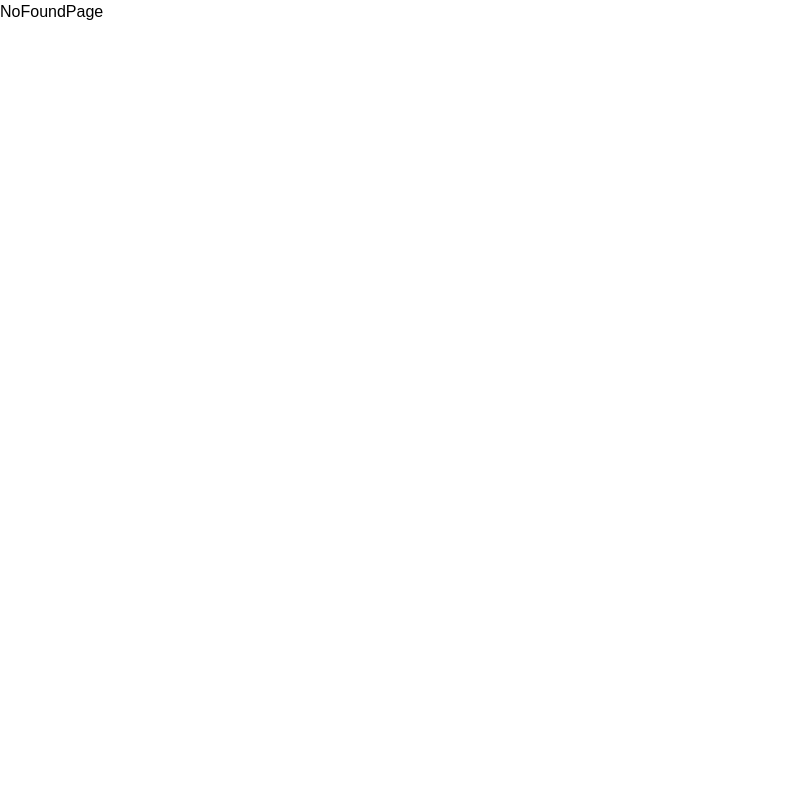
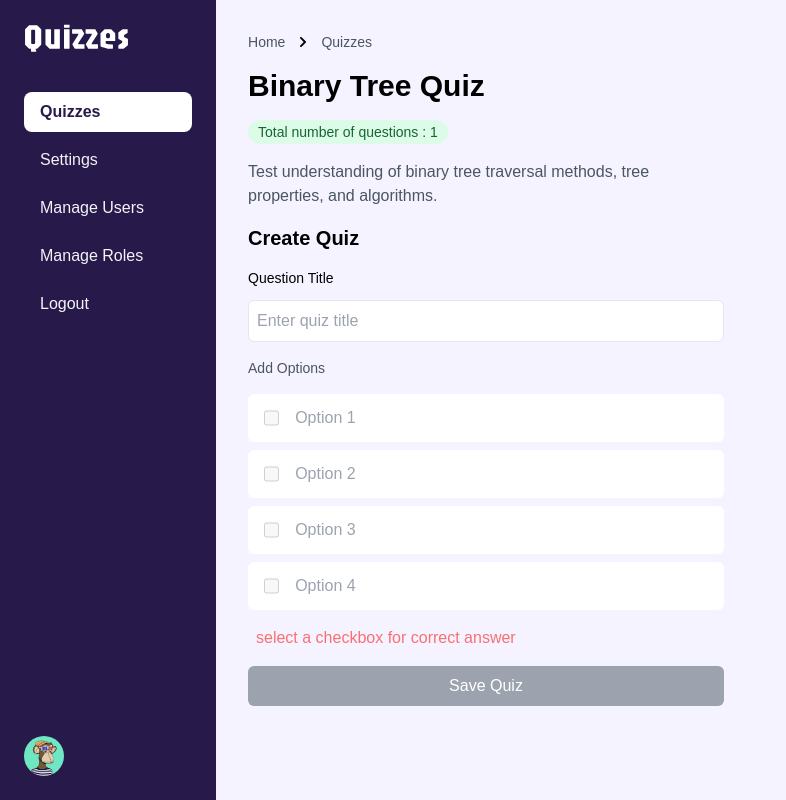
Before and after one commit to ShoFiq6030/LWS_Assignment-5_Quiz-Application, a React (Vite) app: page /quiz_set_entry_page/1 in a window 1280 px wide. Shown: the whole page, without its empty margins (0-786 px from the left). Built offline with nearby package versions, Linux system fonts and the light colour scheme; a web font is replaced by a local one.

Commit message:
implement add questions and render all questions in quiz_set_entry_page

```diff
--- a/src/App.jsx
+++ b/src/App.jsx
@@ -27,7 +27,8 @@ function App() {
         <Route path="/dashboard" element={<Dashboard />} />
         <Route path="/quiz_set_page/" element={<QuizSetPage />} />
         <Route path="/quiz_set_page/:id" element={<UpdateQuizSetPage/>} />
-        <Route path="/quiz_set_entry_page" element={<QuizSetEntryPage />} />
+        <Route path="/quiz_set_entry_page/:id" element={<QuizSetEntryPage />} />
+
         <Route path="*" element={<NoFoundPage />} />
       </Routes>
     </>
--- a/src/Pages/ForAdmin/DashboardPage.jsx
+++ b/src/Pages/ForAdmin/DashboardPage.jsx
@@ -3,11 +3,12 @@ import DashboardSideBar from "../../components/admin/DashboardSideBar";
 import DashboardMain from "../../components/admin/DashboardMain";
 import { useAuth } from "../../hooks/useAuth";
 import { useApi } from "../../hooks/useApi";
+import { useAllQuizDetails } from "./../../hooks/useAllQuizDetails";
 
 function Dashboard() {
-  const [quizSets, setQuizSets] = useState(null);
+  const { allQuizDetails, setAllQuizDetails } = useAllQuizDetails();
   const { auth } = useAuth();
-  const userRole=auth?.user?.role
+  const userRole = auth?.user?.role;
   const { api } = useApi();
 
   useEffect(() => {
@@ -20,8 +21,9 @@ function Dashboard() {
         const response = await api.get(
           `${import.meta.env.VITE_SERVER_URL}/api/admin/quizzes`
         );
+
         console.log(response);
-        setQuizSets(response.data);
+        setAllQuizDetails(response.data);
       } catch (err) {
         console.error("Failed to fetch quiz data:", err);
       }
@@ -33,7 +35,7 @@ function Dashboard() {
     <div className="bg-gray-100 min-h-screen flex">
       <DashboardSideBar />
 
-      <DashboardMain quizSets={quizSets} />
+      <DashboardMain quizSets={allQuizDetails} />
     </div>
   );
 }
--- a/src/Pages/ForAdmin/QuizSetEntryPage.jsx
+++ b/src/Pages/ForAdmin/QuizSetEntryPage.jsx
@@ -1,12 +1,15 @@
 import React from "react";
 import DashboardSideBar from "../../components/admin/DashboardSideBar";
 import QuizEntryMain from "../../components/admin/QuizEntryMain";
+import { useParams } from "react-router-dom";
 
 function QuizSetEntryPage() {
+  const {id:quizId} =useParams()
+
   return (
     <div className="bg-[#F5F3FF] min-h-screen flex">
       <DashboardSideBar />
-      <QuizEntryMain />
+      <QuizEntryMain quizId={quizId} />
     </div>
   );
 }
--- a/src/Pages/ForAdmin/UpdateQuizSetPage.jsx
+++ b/src/Pages/ForAdmin/UpdateQuizSetPage.jsx
@@ -1,9 +1,75 @@
-import React from 'react'
+import React, { useEffect, useState } from "react";
+import Dashboard from "./DashboardPage";
+import DashboardSideBar from "../../components/admin/DashboardSideBar";
+import CreateAndUpdateForm from "../../components/admin/CreateAndUpdateForm";
+import { Link, useNavigate, useParams } from "react-router-dom";
+import { useAllQuizDetails } from "../../hooks/useAllQuizDetails";
+import BackSvg from "./../../components/svg/BackSvg";
+import { toast } from "react-toastify";
+import { useApi } from "../../hooks/useApi";
 
 function UpdateQuizSetPage() {
+  const { id: quizId } = useParams();
+  const { allQuizDetails } = useAllQuizDetails();
+  const { api } = useApi();
+  const navigate = useNavigate();
+
+  const isEdit = true;
+  const [quizDetails, setQuizDetails] = useState({
+    title: "",
+    description: "",
+    publish: false,
+  });
+  useEffect(() => {
+    const quiz = allQuizDetails.find((quiz) => quiz.id === quizId);
+    setQuizDetails({
+      title: quiz.title,
+      description: quiz.description,
+    });
+  }, [quizId]);
+  const handleNextClick = async (e) => {
+    e.preventDefault();
+    console.log(quizDetails);
+    const response = await api.patch(`${import.meta.env.VITE_SERVER_URL}/api/admin/quizzes/${quizId}`, quizDetails);
+    if (response.status === 200) {
+      toast.success("Quiz updated successfully");
+      navigate(`/quiz_set_entry_page/${quizId}`)
+
+    }
+  };
+
   return (
-    <div>UpdateQuizSetPage</div>
-  )
+    <>
+      <div className="bg-[#F5F3FF] min-h-screen flex">
+        <DashboardSideBar />
+        <main className="md:flex-grow px-4 sm:px-6 lg:px-8 py-8">
+          <div className="grid grid-cols-1 lg:grid-cols-2 gap-8">
+            <div>
+              <Link
+                to={"/dashboard"}
+                href="#"
+                className="inline-flex items-center text-sm text-gray-600 mb-6 hover:text-buzzr-purple"
+              >
+                <BackSvg />
+                Back to home
+              </Link>
+
+              <h2 className="text-3xl font-bold mb-6">
+                Update your quiz title and description
+              </h2>
+
+              <CreateAndUpdateForm
+                handleNextClick={handleNextClick}
+                quizDetails={quizDetails}
+                setQuizDetails={setQuizDetails}
+                isEdit={isEdit}
+              />
+            </div>
+          </div>
+        </main>
+      </div>
+    </>
+  );
 }
 
-export default UpdateQuizSetPage
+export default UpdateQuizSetPage;
--- a/src/components/addQuiz/AddQuestionRight.jsx
+++ b/src/components/addQuiz/AddQuestionRight.jsx
@@ -1,25 +1,9 @@
 import React, { useEffect, useState } from "react";
-import { useApi } from "../../hooks/useApi";
 
-function AddQuestionRight({ quizId, questions }) {
-  const { api } = useApi();
-  console.log(quizId);
+function AddQuestionRight({  questions }) {
 
-  // useEffect(() => {
-  //   const getQuestions = async () => {
-  //     try {
-  //       // const response = await api.get(
-  //       //   `${import.meta.env.VITE_SERVER_URL}/api/quizzes/${quizId}`
-  //       // );
-  //       // console.log(response.data);
-  //       // setQuestions(response.data);
-  //     } catch (e) {
-  //       console.log(e);
-  //     }
-  //   };
-  //   getQuestions();
-  // }, [quizId]);
-  // console.log(questions)
+
+  console.log(questions);
 
   return (
     <div className="px-4">
@@ -45,10 +29,8 @@ function AddQuestionRight({ quizId, questions }) {
                   />
                   <span>{option}</span>
                 </label>
-
               </div>
             ))}
-
           </div>
           <div className="flex space-x-4 bg-primary/10 px-6 py-2">
             <button className="text-red-600 hover:text-red-800 font-medium">
--- a/src/components/admin/CreateQuizMain.jsx
+++ b/src/components/admin/CreateQuizMain.jsx
@@ -7,7 +7,7 @@ import CreateAndUpdateForm from "./CreateAndUpdateForm";
 
 function CreateQuizMain() {
   const { api } = useApi();
-  const { setAddQuiz } = useAddQuiz();
+  const [ addQuiz,setAddQuiz ] = useState({});
   const [redirect, setRedirect] = useState(false);
   const [isEdit, setIsEdit] = useState(false);
 
@@ -36,7 +36,8 @@ function CreateQuizMain() {
   };
 
   if (redirect) {
-    return <Navigate to="/quiz_set_entry_page" />;
+    const quizId=addQuiz?.id
+    return <Navigate to={`/quiz_set_entry_page/${quizId}`} />;
   }
 
   return (
--- a/src/components/admin/QuizEntryMain.jsx
+++ b/src/components/admin/QuizEntryMain.jsx
@@ -1,21 +1,32 @@
-import React, { useState } from "react";
+import React, { useEffect, useState } from "react";
 import { Link } from "react-router-dom";
 import ArrowSvg from "./../svg/ArrowSvg";
 import { useAddQuiz } from "../../hooks/useAddQuiz";
 import AddUpdateQuestion from "../addQuiz/AddUpdateQuestion";
 import AddQuestionRight from "../addQuiz/AddQuestionRight";
 import { useApi } from "../../hooks/useApi";
+import { useAllQuizDetails } from "./../../hooks/useAllQuizDetails";
 
-function QuizEntryMain() {
-  const { addQuiz } = useAddQuiz();
+function QuizEntryMain({ quizId }) {
   const { api } = useApi();
-  const quizId = addQuiz.id;
+
+  const { allQuizDetails } = useAllQuizDetails();
   const [questionData, setQuestionData] = useState({
     question: "",
     options: ["", "", "", ""],
     correctAnswer: "0",
   });
-  const [questions, setQuestions] = useState([]);
+  const [questions, setQuestions] = useState(null);
+  console.log(allQuizDetails);
+
+  useEffect(() => {
+    if (!quizId || !allQuizDetails?.length) return;
+
+    const quiz = allQuizDetails.find((quiz) => quiz.id === quizId);
+    if (quiz) {
+      setQuestions(quiz?.Questions);
+    }
+  }, [quizId, allQuizDetails]);
 
   const handleTextChange = (e) => {
     setQuestionData({
@@ -64,6 +75,7 @@ function QuizEntryMain() {
     setQuestions([...questions, questionData]);
     console.log(questions);
   };
+  console.log(questions);
 
   return (
     <div className="md:flex-grow px-4 sm:px-6 lg:px-8 py-8">
@@ -99,8 +111,9 @@ function QuizEntryMain() {
             handleCorrectAnswerChange={handleCorrectAnswerChange}
             handleOptionChange={handleOptionChange}
           />
-
-          <AddQuestionRight quizId={quizId} questions={questions} />
+          {questions?.length > 0 && (
+            <AddQuestionRight quizId={quizId} questions={questions} />
+          )}
         </div>
       </div>
     </div>
--- a/src/context/index.js
+++ b/src/context/index.js
@@ -4,5 +4,6 @@ const AuthContext = createContext();
 const QuestionsContext = createContext();
 const ResultContext = createContext();
 const AddQuizContext = createContext();
+const AllQuizDetailsContext = createContext();
 
-export { AuthContext,QuestionsContext,ResultContext,AddQuizContext}
+export { AuthContext,QuestionsContext,ResultContext,AddQuizContext,AllQuizDetailsContext}
--- /dev/null
+++ b/src/hooks/useAllQuizDetails.js
@@ -0,0 +1,8 @@
+import { useContext } from "react"
+import { AllQuizDetailsContext } from "../context"
+
+export const useAllQuizDetails = () => {
+    return useContext(AllQuizDetailsContext)
+
+
+}
--- a/src/main.jsx
+++ b/src/main.jsx
@@ -7,14 +7,17 @@ import { ToastContainer } from "react-toastify";
 import AuthProvider from "./provider/AuthProvider.jsx";
 import "react-circular-progressbar/dist/styles.css";
 import AddQuizProvider from "./provider/AddquizProvider.jsx";
+import AllQuizDetailsProvider from "./provider/AllQuizDetailsProvider.jsx";
 
 createRoot(document.getElementById("root")).render(
   <StrictMode>
     <Router>
       <AuthProvider>
         <AddQuizProvider>
+          <AllQuizDetailsProvider>
           <App />
           <ToastContainer />
+          </AllQuizDetailsProvider>
         </AddQuizProvider>
       </AuthProvider>
     </Router>
--- /dev/null
+++ b/src/provider/AllQuizDetailsProvider.jsx
@@ -0,0 +1,13 @@
+import React, { useState } from 'react'
+import { AllQuizDetailsContext } from '../context'
+
+function AllQuizDetailsProvider({children}) {
+    const [allQuizDetails,setAllQuizDetails]=useState([])
+  return (
+    <AllQuizDetailsContext.Provider value={{allQuizDetails,setAllQuizDetails}}>
+        {children}
+    </AllQuizDetailsContext.Provider>
+  )
+}
+
+export default AllQuizDetailsProvider
```
Lines whose indentation alone changed are shown as unchanged.
